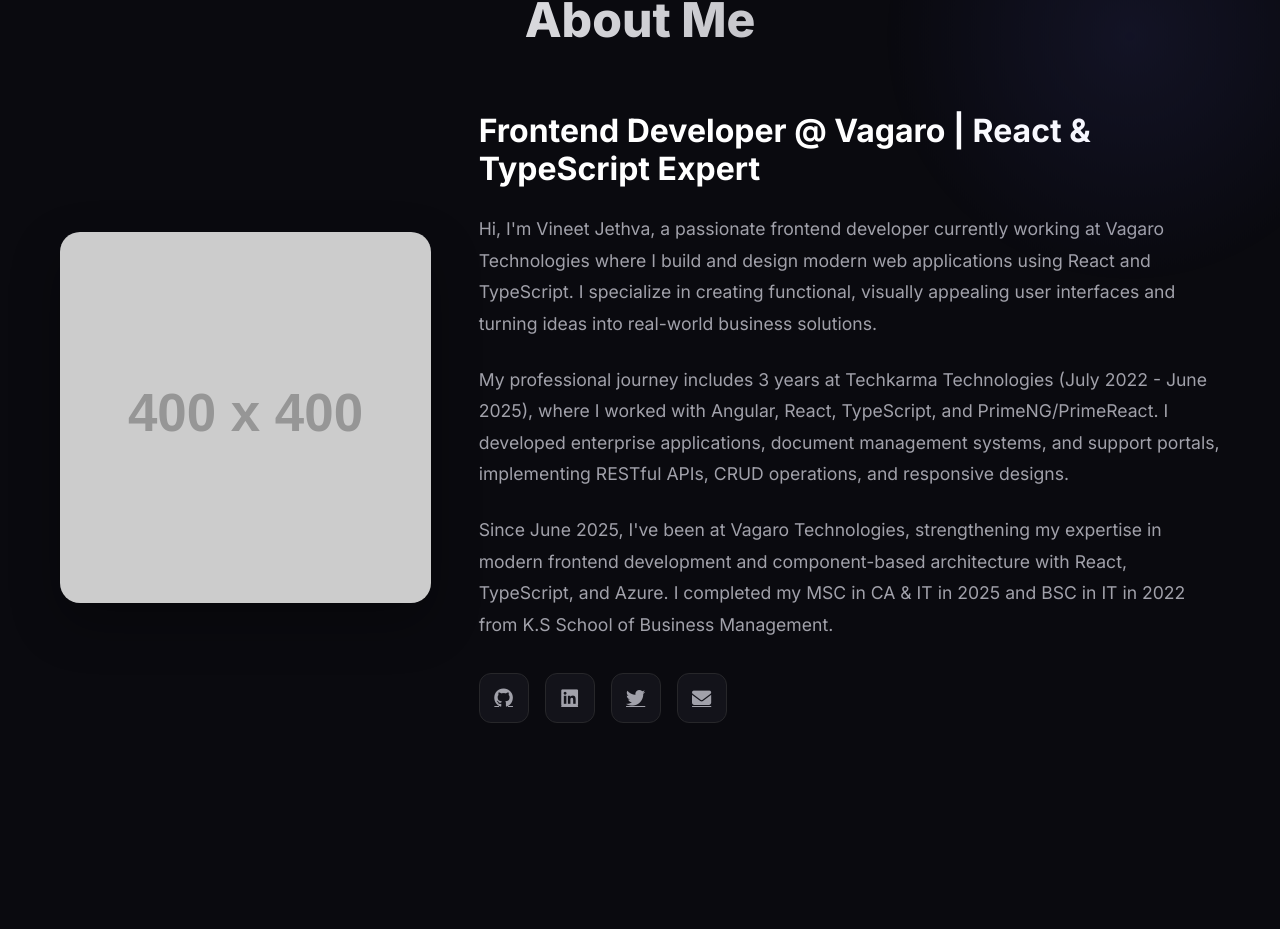
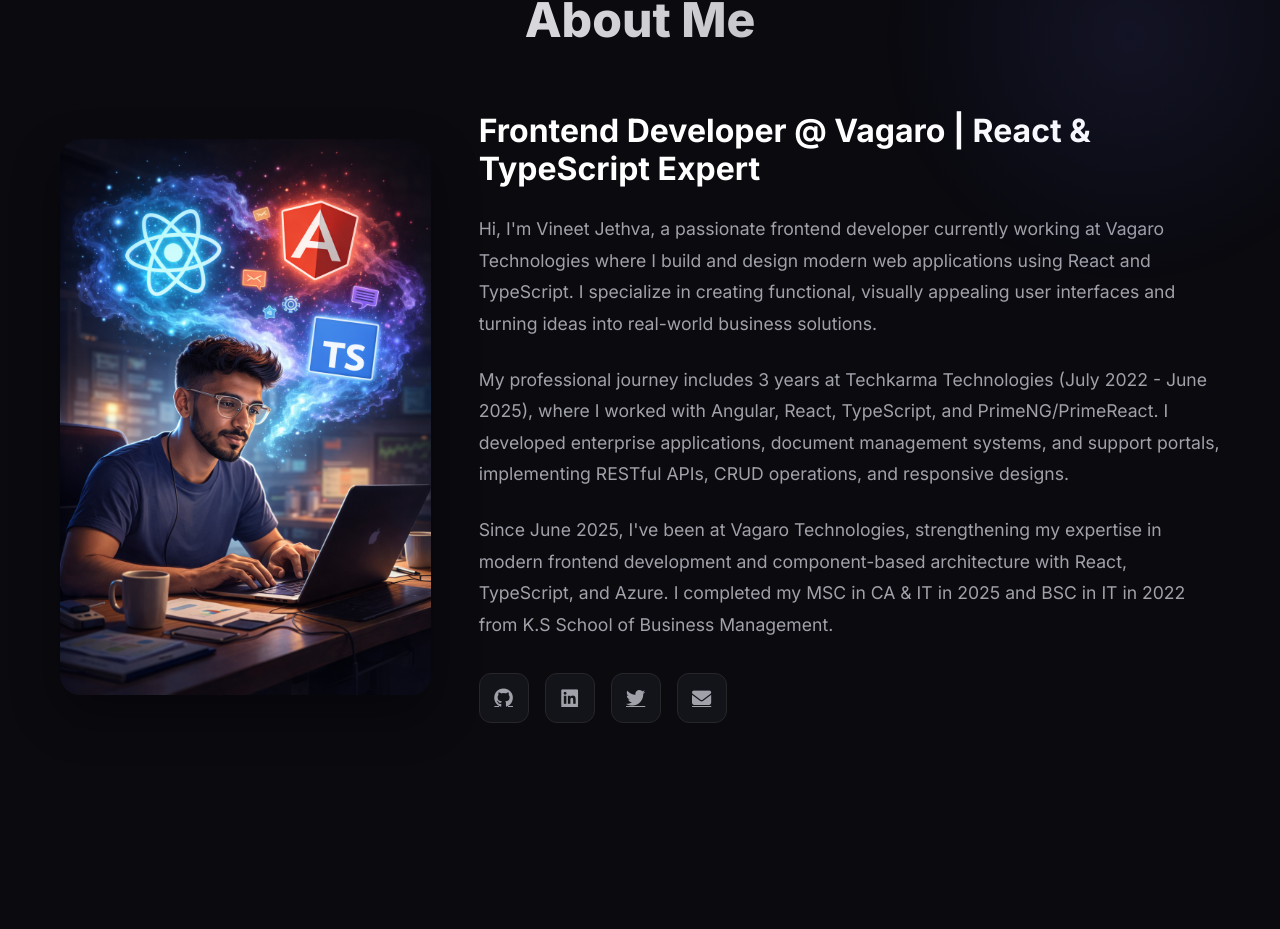
Before and after one commit to vineet1121-pr/Portfolio, a React (Create React App) app: page / in a window 1280 px wide. Shown: the part 1086-2015 px from the top of the page. Built offline with nearby package versions, Linux system fonts and the light colour scheme.

Commit message:
Add Profile Image

```diff
--- a/src/components/About/About.js
+++ b/src/components/About/About.js
@@ -8,7 +8,7 @@
         <h2 className="section-title">About Me</h2>
         <div className="about-content">
           <div className="about-image">
-            <img src="https://via.placeholder.com/400x400?text=Your+Photo" alt="Profile" />
+            <img src="/Vineet-Profile.png" alt="Vineet Jethva" />
           </div>
           <div className="about-text">
             <h3>Frontend Developer @ Vagaro | React & TypeScript Expert</h3>
```
Also changed, not shown: public/Vineet-Profile.png (added).
